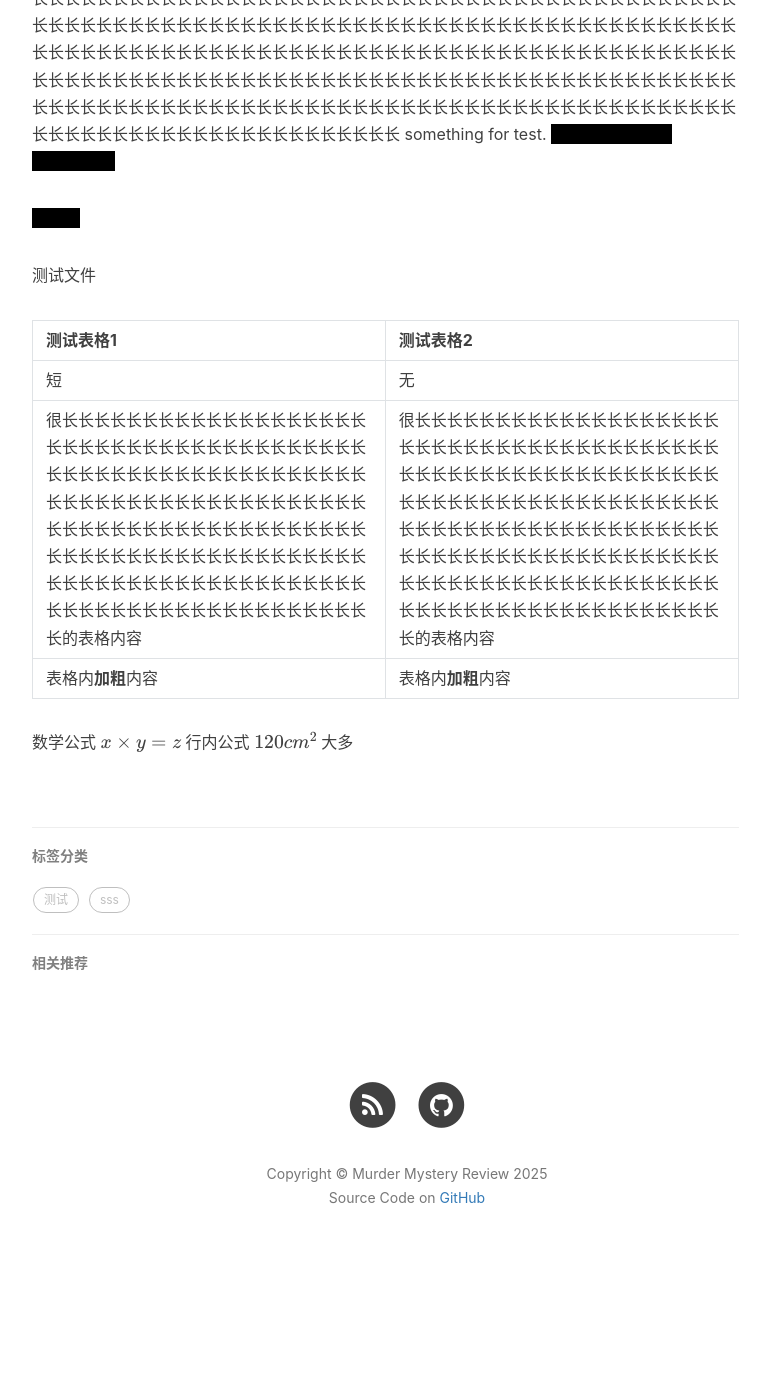
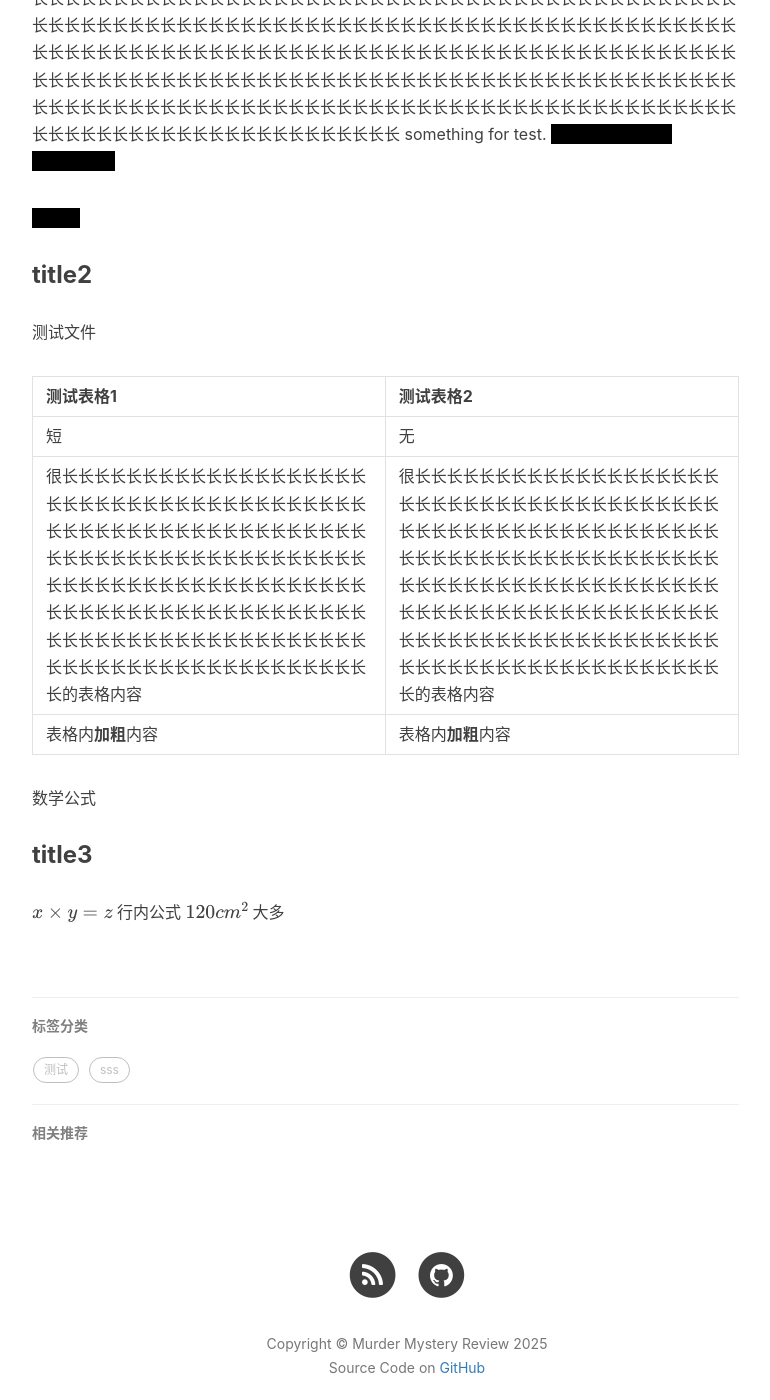
Before and after one commit to mysteryreview/mysteryreview.github.io, a Jekyll site: the page built from _posts/2022-05-31-测试文件.md, in a window 1280 px wide and 1400 px high, scrolled down 1378 px. Shown: the whole window, without its empty margins (233-1003 px from the left). Built offline with Jekyll 4.4.1, drawn with Linux system fonts in a browser that asks for light colours; nearby versions of some CDN libraries; formulas are drawn with MathJax 3; comment, search, counter and statistics services are not loaded; before the commit the page ends 2653 px from its top, so only the background shows below that.

Commit message:
Update 2022-05-31-测试文件.md

```diff
--- a/_posts/2022-05-31-测试文件.md
+++ b/_posts/2022-05-31-测试文件.md
@@ -16,7 +16,7 @@
 something for test.
 <span style="background-color: #000000; color: black;">This is a sample paragraph.</span>
 <font style="background-color: #000000; color: black;">下文中</font>
-
+### title2
 测试文件
 
 | 测试表格1                                                    | 测试表格2                                                    |
@@ -26,6 +26,7 @@
 | 表格内**加粗**内容                                           | 表格内**加粗**内容                                           |
 
 数学公式
+### title3
 $$
 x \times y = z
 $$
```
